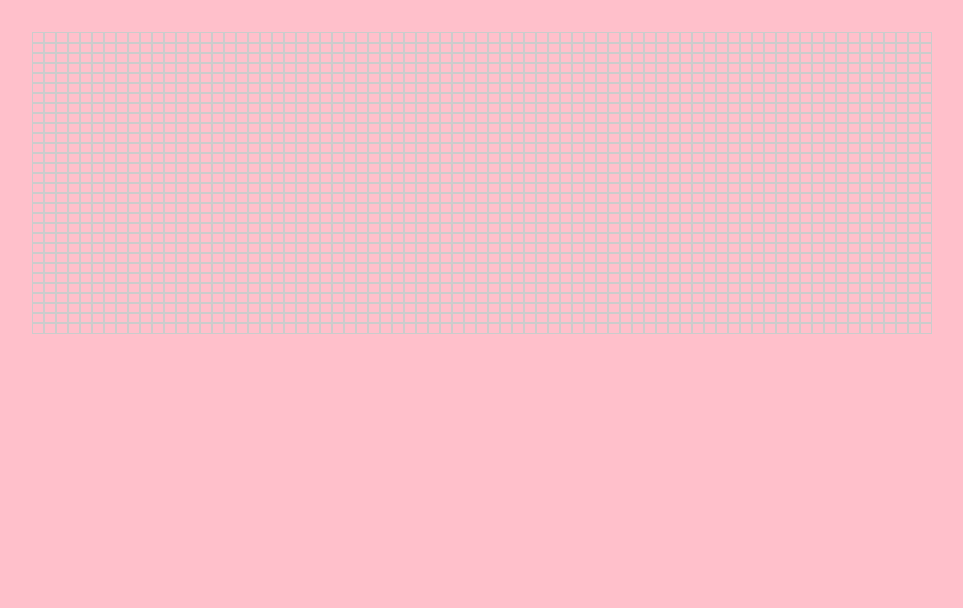
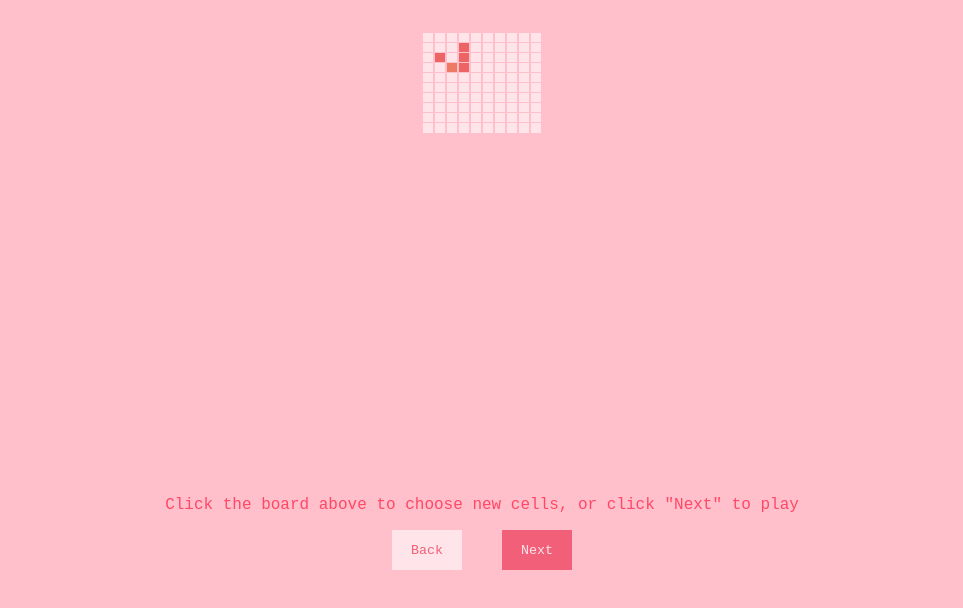
Before and after one commit to emilyb7/game-of-life, a React app: page / in a window 1280 px wide. Shown: the top 608 px of the page, without its empty margins (158-1121 px from the left). Built offline with nearby package versions, Linux system fonts and the light colour scheme.

Commit message:
loads of stuff

```diff
--- a/main.css
+++ b/main.css
@@ -1,11 +1,11 @@
-body, #app {
+body, #app, .main {
   background-color: pink;
   padding: 0;
   margin: 0;
   display: flex;
-  flex-direction: row;
+  flex-direction: column;
   align-items: center;
-  justify-content: center;
+  justify-content: flex-start;
   width: 100%;
   overflow: hidden;
   height: 100%;
@@ -39,10 +39,57 @@ body, #app {
   width: 10px;
   height: 100%;
   display: inline-block;
-  border: 0.5px solid #ccc;
+  border: 0.5px solid pink;
   cursor: pointer;
 }
 
 .cell:hover {
   background-color: turquoise;
 }
+
+.controls {
+  margin-top: 20px;
+  width: 100%;
+  display: flex;
+  flex-direction: column;
+  align-items: center;
+}
+
+.helperText {
+  color: #ff4766;
+  font-family: "Courier New", Times, serif;
+
+}
+
+.container_buttons {
+  width: 180px;
+  display: flex;
+  flex-direction: row;
+  justify-content: space-between;
+}
+
+button {
+  color: #ffe5ea;
+  outline: none;
+  background-color: #f15f78;
+  box-shadow: none;
+  height: 40px;
+  width: 70px;
+  border: 0;
+  cursor: pointer;
+  font-family: "Courier New", Times, serif;
+}
+
+.controls_next {
+  color: #ffe5ea;
+  background-color: #f15f78;
+}
+
+.controls_next:active, .controls_next:hover {
+  background-color: #ff4766;
+}
+
+.controls_back {
+  background-color: #ffe5ea;
+  color: #f15f78;
+}
--- a/main.js
+++ b/main.js
@@ -11,6 +11,7 @@ const store = createStore(Store);
 const render = () => ReactDOM.render(<App
   value={ store.getState() }
   onSelectCell={ event => store.dispatch({ type: 'SELECT_CELL', cell: event.target.id }) }
+  onNext={ () => store.dispatch({ type: 'NEXT_ITERATION' })}
 />, document.getElementById('app'));
 
 render();
--- a/package.json
+++ b/package.json
@@ -4,7 +4,7 @@
   "description": "game of life with react",
   "main": "index.js",
   "scripts": {
-    "test": "node js/test.js",
+    "test": "node tests/test.js",
     "start": "webpack-dev-server --hot"
   },
   "author": "emily",
--- a/src/app.jsx
+++ b/src/app.jsx
@@ -1,17 +1,25 @@
 import React from 'react';
 import store from './../main.js'
 import Store from './reducers/index.js';
-import Game from './game.jsx';
+import Game from './components/game.jsx';
+import Controls from './components/controls.jsx';
+
 
 
 class App extends React.Component {
    render() {
       return (
-        <div className="game">
-         <Game
-           value={this.props.value}
-           onSelectCell={this.props.onSelectCell}
-         />
+        <div className="main">
+          <div className="game">
+           <Game
+             value={this.props.value}
+             onSelectCell={this.props.onSelectCell}
+           />
+          </div>
+          <Controls
+            value={this.props.value}
+            onNext={this.props.onNext}
+          />
        </div>
       );
    }
--- /dev/null
+++ b/src/components/controls.jsx
@@ -0,0 +1,16 @@
+import React from 'react';
+
+const Controls = props => {
+
+  return (
+    <div className="controls">
+      <p className="helperText">Click the board above to choose new cells, or click "Next" to play</p>
+      <div className="container_buttons">
+        <button className="controls_back">Back</button>
+        <button className="controls_next" onClick={props.onNext}>Next</button>
+      </div>
+    </div>
+  )
+}
+
+export default Controls;
--- a/src/game.jsx
+++ b/src/components/game.jsx
@@ -1,9 +1,11 @@
 import React from 'react';
+import { hslColor } from './../reducers/helpers.js';
 
 const Game = props => {
   console.log(props.value);
   const height = props.value.height;
   const width = props.value.width;
+  const livingCells = props.value.livingCells;
 
   const renderBoard = (height, width) => {
 
@@ -15,7 +17,8 @@ const Game = props => {
           key={`cell_${row}:${col}`}
           id={`cell_${row}:${col}`}
           style={{
-            backgroundColor: props.value.livingCells.some(cell => cell.x === col && cell.y === row) ? 'turquoise' : 'default', cursor: 'pointer'
+            backgroundColor: livingCells.some(cell => cell.x === col && cell.y === row) ? hslColor(livingCells.find(cell => cell.x === col && cell.y === row).gen) : '#ffe5ea',
+            cursor: 'pointer'
           }}
         ></div>);
 
--- a/js/index.js
+++ b/src/iteration.js
@@ -1,11 +1,10 @@
-
 // counts living cells INCLUDING itself!!
 const countLivingNeighbours = (arr, pos) => {
-  let [x, y] = [pos.x, pos.y];
+  const [x, y] = [pos.x, pos.y];
   return arr.filter(cell => {
-    let [x2, y2] = [cell.x, cell.y];
-    let sortX = [x, x2].sort((a, b) => b - a);
-    let sortY = [y, y2].sort((a, b) => b - a);
+    const [x2, y2] = [cell.x, cell.y];
+    const sortX = [x, x2].sort((a, b) => b - a);
+    const sortY = [y, y2].sort((a, b) => b - a);
     return sortX[0] - sortX[1] <= 1 && sortY[0] - sortY[1] <= 1;
   }).length;
 }
@@ -62,7 +61,9 @@ const adjustDimensions = arr => {
 
 const iter = (arr, gen) => {
   const rebornGen = reborn(arr).map(cell => Object.assign({}, { gen: gen }, cell));
-  return adjustDimensions(survivors(arr).concat(rebornGen));
+  const allSurvivors = survivors(arr);
+  const newGeneration = allSurvivors.concat(rebornGen);
+  return adjustDimensions(newGeneration);
 }
 
 module.exports = {
--- a/src/reducers/helpers.js
+++ b/src/reducers/helpers.js
@@ -6,7 +6,13 @@ const getX = cell => {
   return parseInt(cell.match(/\d+/g)[1]);
 }
 
+const hslColor = gen => {
+  const c = gen * 10 % 360;
+  return `hsla(${c}, 79%, 66%, 1)`;
+}
+
 module.exports = {
   getY: getY,
-  getX: getX
+  getX: getX,
+  hslColor: hslColor
 };
--- a/src/reducers/index.js
+++ b/src/reducers/index.js
@@ -1,28 +1,35 @@
 const defaultState = {
   iterations: 0,
-  livingCells: [],
-  height: 30,
-  width: 75
+  history: [],
+  livingCells: [{x: 1, y: 2, gen: 0}, {x: 2, y: 3, gen: 1}, {x: 3, y: 1, gen: 0}, {x: 3, y: 2, gen: 0}, {x: 3, y: 3, gen: 0}],
+  height: 10,
+  width: 10
 }
 
 import { getY, getX } from './helpers.js';
+import { iter, getDimensions } from './../iteration.js';
 
 export default (state = defaultState, action) => {
   switch (action.type) {
-    // case 'INCREMENT':
-    //   return Object.assign({}, state, {
-    //     iterations: state.iterations + 1,
-    //     width: state.width + 1,
-    //     height: state.height + 1
-    //   })
     case 'SELECT_CELL':
+      const cell = {x: getX(action.cell), y: getY(action.cell), gen: state.iterations};
+      const isActive = state.livingCells.some(c => c.x === cell.x && c.y === cell.y);
+      const livingCellsNew = !!(isActive) ?
+        state.livingCells.filter(c => !(c.x === cell.x && c.y === cell.y)) :
+        state.livingCells.concat([cell]);
       return Object.assign({}, state, {
-        livingCells: state.livingCells.concat([{
-          y: getY(action.cell),
-          x: getX(action.cell),
-          generation: state.iterations
-        }])
+        history: state.history.concat([state.livingCells]),
+        livingCells: livingCellsNew
       })
+    case 'NEXT_ITERATION':
+      let cells = iter(state.livingCells, state.iterations + 1);
+      return Object.assign({}, state, {
+        iterations: state.iterations + 1,
+        livingCells: cells,
+        height: getDimensions(cells)[0],
+        width: getDimensions(cells)[1],
+        history: state.history.concat([state.livingCells]),
+       })
     default:
       return state
   }
```
Also changed, not shown: js/demo.js (deleted, +0 -10 lines), tests/test.js (renamed from js/test.js, +23 -14 lines).
